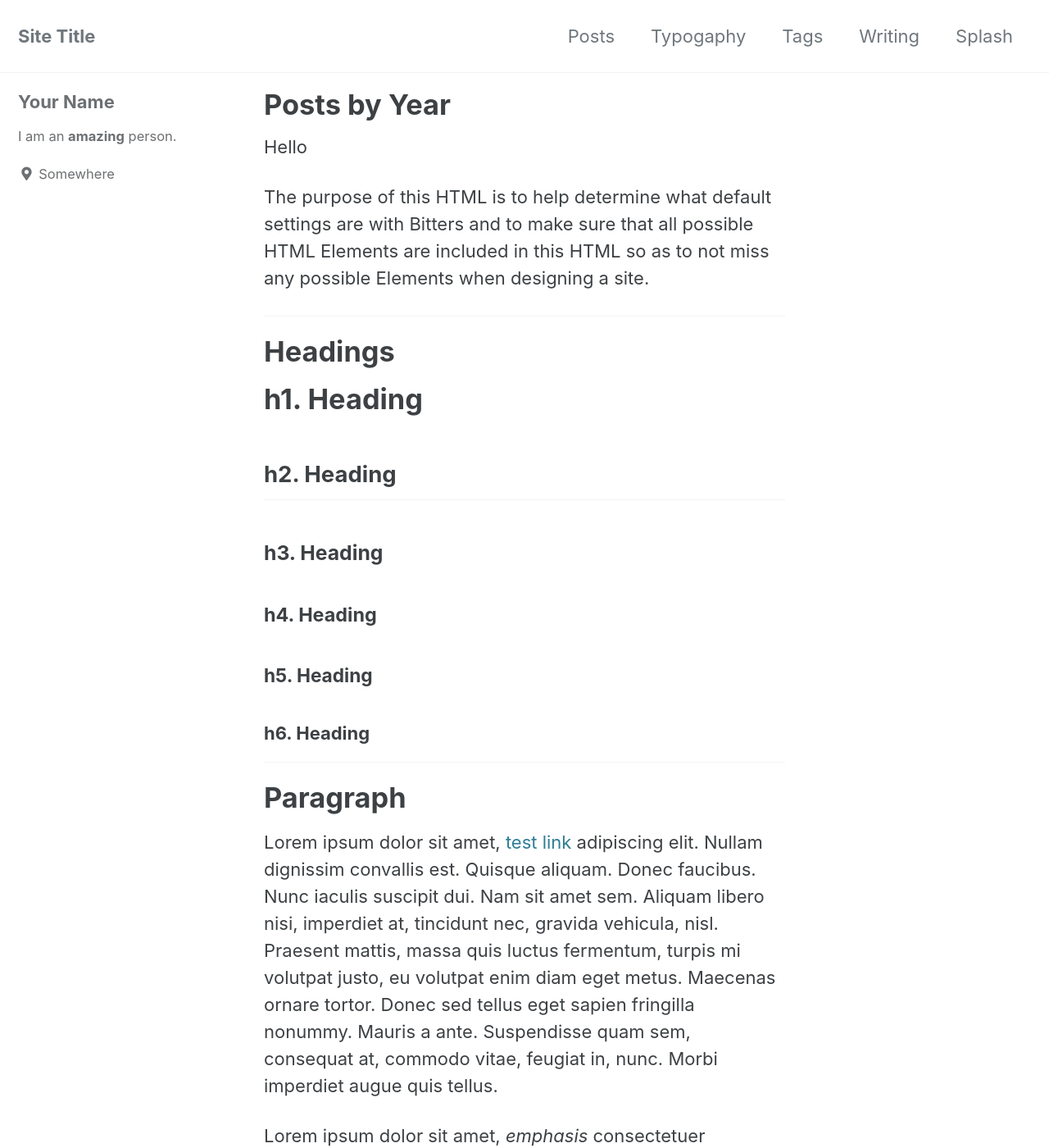
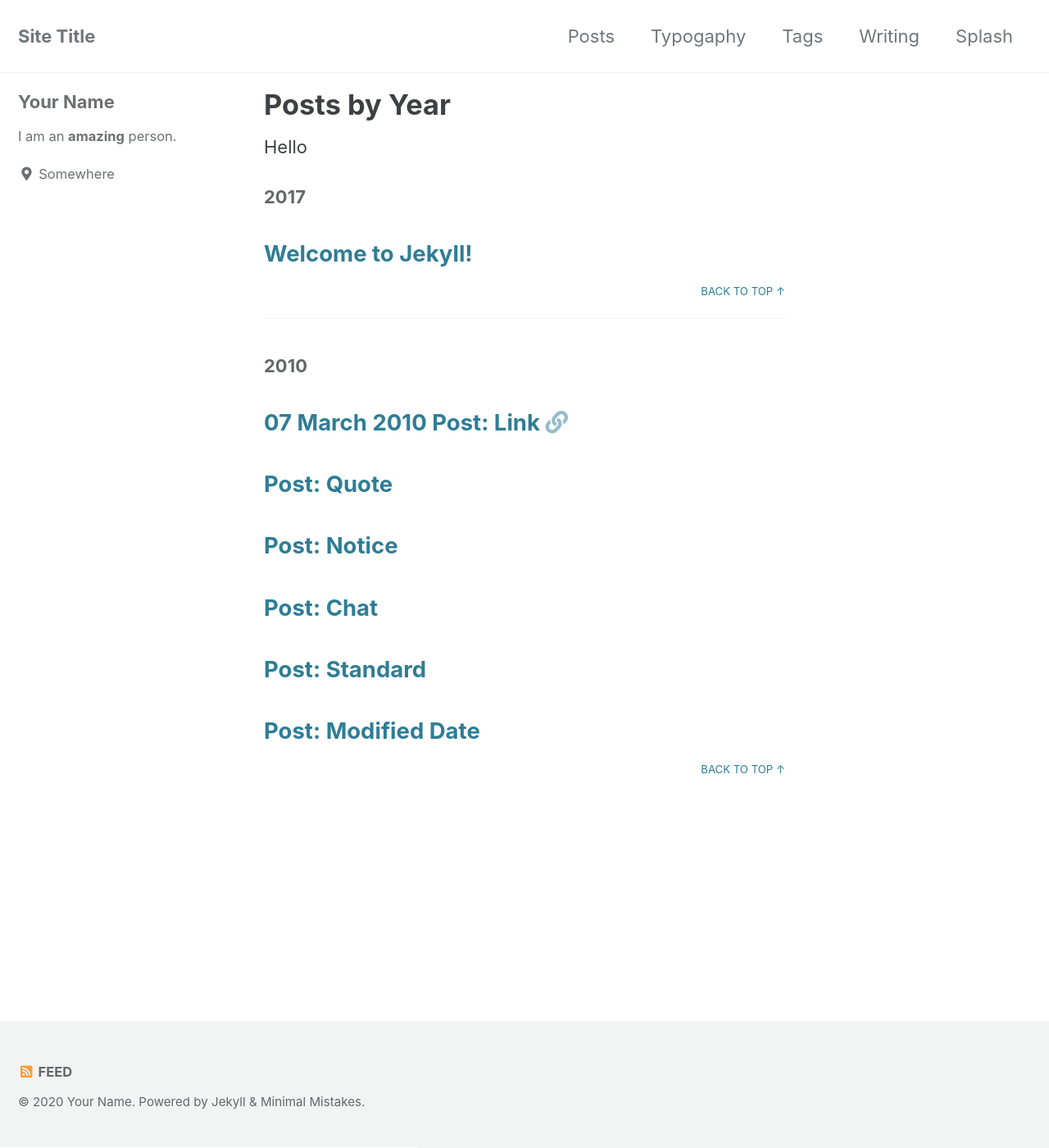
Before and after one commit to anantjoshi97/website, a Jekyll site: the page built from _pages/write.md, in a window 1280 px wide and 1400 px high. Shown: the whole window at 82% size. Built offline with Jekyll 4.4.1, drawn with Linux system fonts in a browser that asks for light colours; cached includes are drawn as plain includes; some of the changed text lies outside the part shown.

Commit message:
Added list of posts

```diff
--- a/_pages/write.md
+++ b/_pages/write.md
@@ -9,152 +9,15 @@ author_profile: true
 
 Hello
 
-<p>The purpose of this HTML is to help determine what default settings are with Bitters and to make sure that all possible HTML Elements are included in this HTML so as to not miss any possible Elements when designing a site.</p>
-
-<hr>
-
-<h1 id="headings">Headings</h1>
-
-<h1>h1. Heading</h1>
-<h2>h2. Heading</h2>
-<h3>h3. Heading</h3>
-<h4>h4. Heading</h4>
-<h5>h5. Heading</h5>
-<h6>h6. Heading</h6>
-
-<hr>
-
-<h1 id="paragraph">Paragraph</h1>
-
-<p>Lorem ipsum dolor sit amet, <a href="#" title="test link">test link</a> adipiscing elit. Nullam dignissim convallis est. Quisque aliquam. Donec faucibus. Nunc iaculis suscipit dui. Nam sit amet sem. Aliquam libero nisi, imperdiet at, tincidunt nec, gravida vehicula, nisl. Praesent mattis, massa quis luctus fermentum, turpis mi volutpat justo, eu volutpat enim diam eget metus. Maecenas ornare tortor. Donec sed tellus eget sapien fringilla nonummy. Mauris a ante. Suspendisse quam sem, consequat at, commodo vitae, feugiat in, nunc. Morbi imperdiet augue quis tellus.</p>
-
-<p>Lorem ipsum dolor sit amet, <em>emphasis</em> consectetuer adipiscing elit. Nullam dignissim convallis est. Quisque aliquam. Donec faucibus. Nunc iaculis suscipit dui. Nam sit amet sem. Aliquam libero nisi, imperdiet at, tincidunt nec, gravida vehicula, nisl. Praesent mattis, massa quis luctus fermentum, turpis mi volutpat justo, eu volutpat enim diam eget metus. Maecenas ornare tortor. Donec sed tellus eget sapien fringilla nonummy. Mauris a ante. Suspendisse quam sem, consequat at, commodo vitae, feugiat in, nunc. Morbi imperdiet augue quis tellus.</p>
-
-<hr>
-
-<h1 id="list_types">List Types</h1>
-
-<p>Lists are unstyled by defualt. To restore the original styling, add the <code>.default</code> class</p>
-
-<h3>Definition List</h3>
-<dl>
-  <dt>Definition List Title</dt>
-  <dd>This is a definition list division.</dd>
-</dl>
-
-<h3>Ordered List</h3>
-<ol>
-  <li>List Item 1</li>
-  <li>List Item 2</li>
-  <li>List Item 3</li>
-</ol>
-
-<h3>Unordered List</h3>
-<ul>
-  <li>List Item 1</li>
-  <li>List Item 2</li>
-  <li>List Item 3</li>
-</ul>
-
-<h3>Ordered List with <code>.default</code> class</h3>
-<ol class="default">
-  <li>List Item 1</li>
-  <li>List Item 2</li>
-  <li>List Item 3</li>
-</ol>
-
-<h3>Unordered List with <code>.default</code> class</h3>
-<ul class="default">
-  <li>List Item 1</li>
-  <li>List Item 2</li>
-  <li>List Item 3</li>
-</ul>
-
-<hr>
-
-<h1 id="form_elements">Fieldsets and Form Elements</h1>
-
-<fieldset>
-  <p>Lorem ipsum dolor sit amet, consectetuer adipiscing elit. Nullam dignissim convallis est. Quisque aliquam. Donec faucibus. Nunc iaculis suscipit dui. Nam sit amet sem. Aliquam libero nisi, imperdiet at, tincidunt nec, gravida vehicula, nisl. Praesent mattis, massa quis luctus fermentum, turpis mi volutpat justo, eu volutpat enim diam eget metus.</p>
-
-  <form>
-    <h2>Form Element</h2>
-
-    <p>Lorem ipsum dolor sit amet, consectetuer adipiscing elit. Nullam dignissim convallis est. Quisque aliquam. Donec faucibus. Nunc iaculis suscipit dui.</p>
-
-    <p><label for="text_field">Text Field:</label>
-      <input type="text" id="text_field" /></p>
-
-    <p><label for="text_area">Text Area:</label>
-      <textarea id="text_area"></textarea></p>
-
-    <p><label for="select_element">Select Element:</label>
-      <select name="select_element">
-        <optgroup label="Option Group 1">
-          <option value="1">Option 1</option>
-          <option value="2">Option 2</option>
-          <option value="3">Option 3</option>
-        </optgroup>
-        <optgroup label="Option Group 2">
-          <option value="1">Option 1</option>
-          <option value="2">Option 2</option>
-          <option value="3">Option 3</option>
-        </optgroup>
-    </select></p>
-
-    <p><label for="radio_buttons">Radio Buttons:</label>
-      <label>
-        <input type="radio" class="radio" name="radio_button" value="radio_1" /> Radio 1
-      </label>
-      <label>
-        <input type="radio" class="radio" name="radio_button" value="radio_2" /> Radio 2
-      </label>
-      <label>
-        <input type="radio" class="radio" name="radio_button" value="radio_3" /> Radio 3
-      </label>
-    </p>
-
-    <p><label for="checkboxes">Checkboxes:</label>
-      <label>
-        <input type="checkbox" class="checkbox" name="checkboxes" value="check_1" /> Checkbox 1
-      </label>
-      <label>
-        <input type="checkbox" class="checkbox" name="checkboxes" value="check_2" /> Checkbox 2
-      </label>
-      <label>
-        <input type="checkbox" class="checkbox" name="checkboxes" value="check_3" /> Checkbox 3
-      </label>
-    </p>
-
-    <p><label for="password">Password:</label>
-      <input type="password" class="password" name="password" />
-    </p>
-
-    <p><label for="file">File Input:</label>
-      <input type="file" class="file" name="file" />
-    </p>
-
-
-    <p><input type="submit" value="Submit" /></p>
-  </form>
-</fieldset>
-
-<hr>
-
-<h1 id="tables">Tables</h1>
-
-<table cellspacing="0" cellpadding="0">
-  <tr>
-    <th>Table Header 1</th><th>Table Header 2</th><th>Table Header 3</th>
-  </tr>
-  <tr>
-    <td>Division 1</td><td>Division 2</td><td>Division 3</td>
-  </tr>
-  <tr class="even">
-    <td>Division 1</td><td>Division 2</td><td>Division 3</td>
-  </tr>
-  <tr>
-    <td>Division 1</td><td>Division 2</td><td>Division 3</td>
-  </tr>
-</table>
-</div>
+{% assign postsByYear = site.posts | group_by_exp: 'post', 'post.date | date: "%Y"' %}
+{% for year in postsByYear %}
+  <section id="{{ year.name }}" class="taxonomy__section">
+    <h2 class="archive__subtitle">{{ year.name }}</h2>
+    <div class="entries-{{ page.entries_layout | default: 'list' }}">
+      {% for post in year.items %}
+        {% include archive-single-new.html type=page.entries_layout %}
+      {% endfor %}
+    </div>
+    <a href="#page-title" class="back-to-top">{{ site.data.ui-text[site.locale].back_to_top | default: 'Back to Top' }} &uarr;</a>
+  </section>
+{% endfor %}
```
